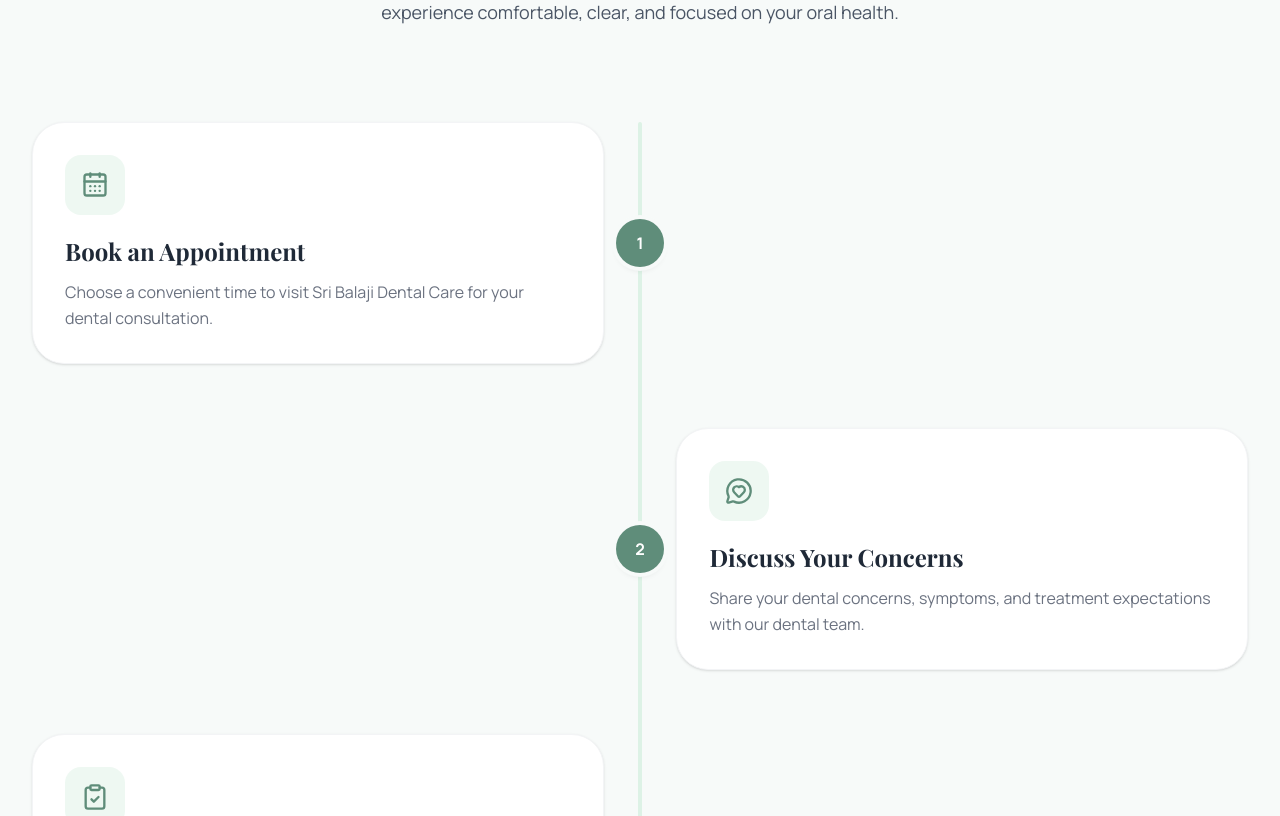
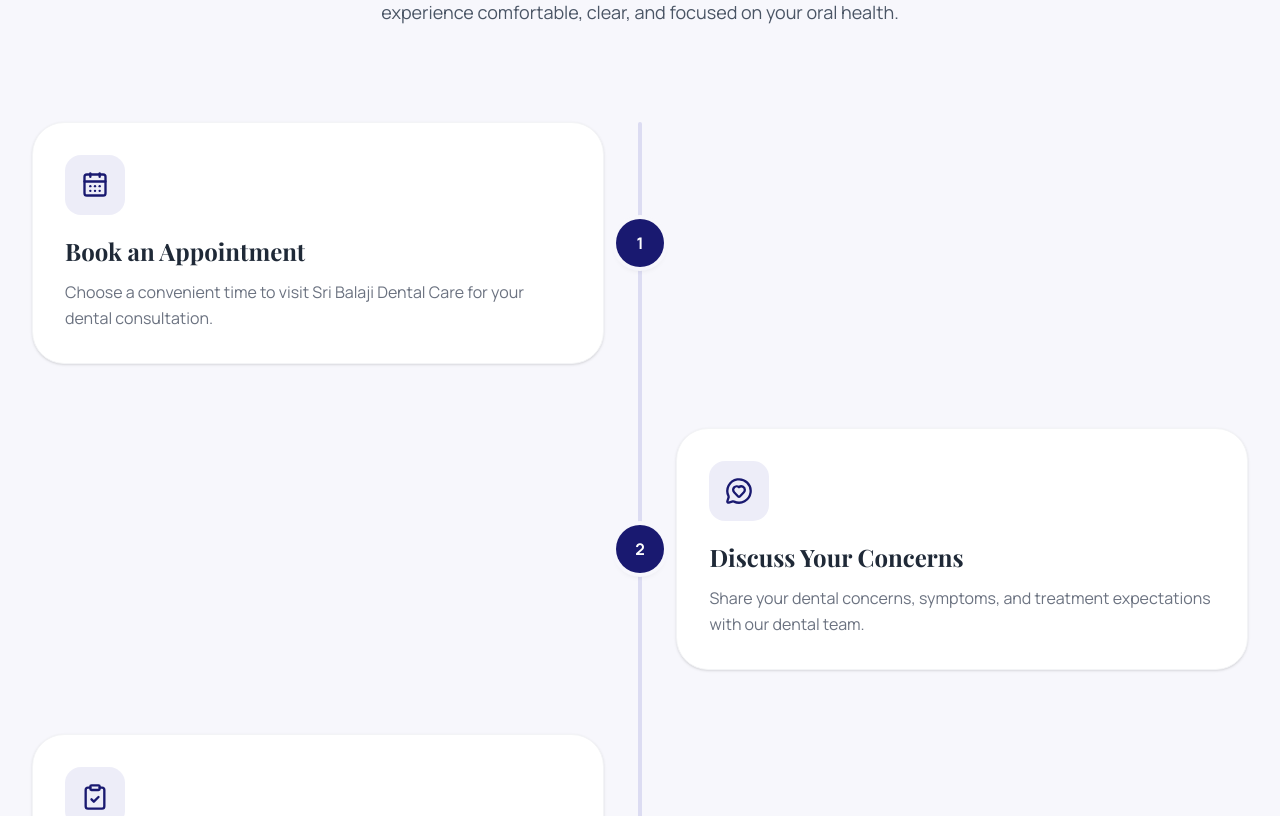
Before and after one commit to meridiandynamicsonline/sribalajidentalcare, a React (Vite) app: page / in a window 1280 px wide. Shown: the part 2180-2996 px from the top of the page. Built offline with nearby package versions, Linux system fonts and the light colour scheme.

Commit message:
Update dental clinic theme to navy blue

```diff
--- a/src/sections/Journey.jsx
+++ b/src/sections/Journey.jsx
@@ -51,7 +51,7 @@ const steps = [
 
 export default function Journey() {
   return (
-    <section id="journey" className="overflow-hidden bg-[#F7FAF9] py-20 md:py-28">
+    <section id="journey" className="overflow-hidden bg-[#F7F7FC] py-20 md:py-28">
       <Container>
         <SectionHeading
           eyebrow="Your Dental Journey"
@@ -62,7 +62,7 @@ export default function Journey() {
         <div className="relative mt-16 lg:mt-24">
           {/* Vertical timeline line */}
           <div
-            className="absolute left-6 top-0 h-full w-1 -translate-x-1/2 rounded-full bg-[#DDF2E6] lg:left-1/2"
+            className="absolute left-6 top-0 h-full w-1 -translate-x-1/2 rounded-full bg-[#DCDCF2] lg:left-1/2"
             aria-hidden="true"
           />
 
@@ -90,7 +90,7 @@ export default function Journey() {
                 >
                   {/* Timeline Dot */}
                   <div
-                    className="absolute left-6 z-10 flex h-12 w-12 -translate-x-1/2 items-center justify-center rounded-full bg-[#5F8D7A] font-bold text-white shadow-md ring-4 ring-[#F7FAF9] lg:left-1/2"
+                    className="absolute left-6 z-10 flex h-12 w-12 -translate-x-1/2 items-center justify-center rounded-full bg-[#191970] font-bold text-white shadow-md ring-4 ring-[#F7F7FC] lg:left-1/2"
                     aria-hidden="true"
                   >
                     {index + 1}
@@ -103,7 +103,7 @@ export default function Journey() {
                       transition={{ duration: 0.3, ease: "easeOut" }}
                       className="rounded-[2rem] border border-gray-100 bg-white p-6 shadow-sm transition-shadow hover:shadow-xl sm:p-8"
                     >
-                      <div className="mb-5 inline-flex rounded-2xl bg-[#DDF2E6]/50 p-4 text-[#5F8D7A]">
+                      <div className="mb-5 inline-flex rounded-2xl bg-[#DCDCF2]/50 p-4 text-[#191970]">
                         <Icon size={28} />
                       </div>
 
```
